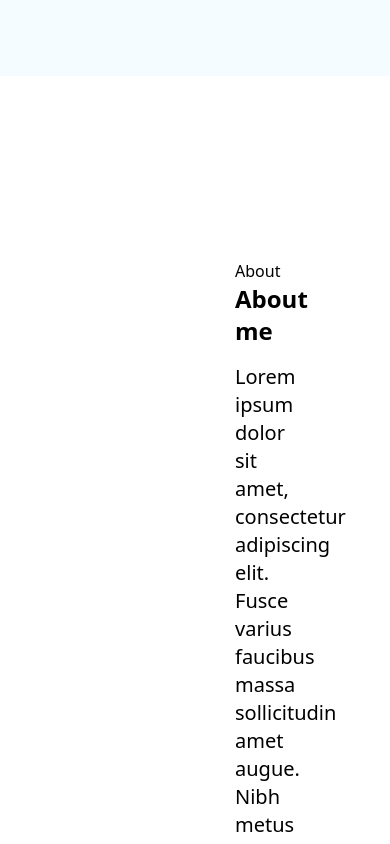
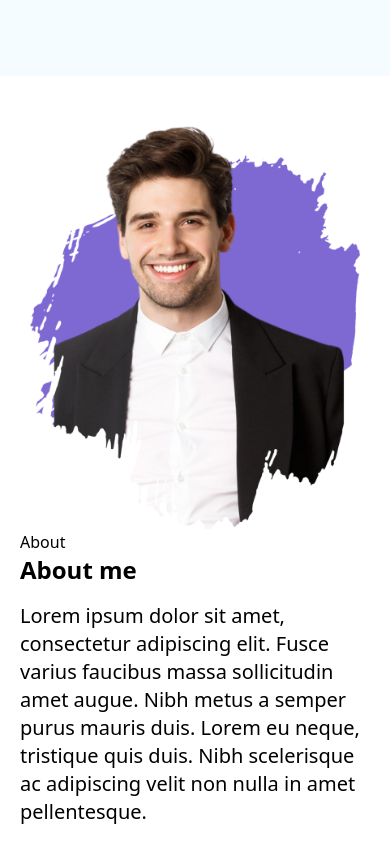
Before and after one commit to goofySunny/Portfolio, an Angular app: page /home in a window 390 px wide. Shown: the part 2260-3104 px from the top of the page. Built offline with nearby package versions, Linux system fonts and the light colour scheme.

Commit message:
Responsive About me

```diff
--- a/src/app/pages/landing-page/landing-page.component.html
+++ b/src/app/pages/landing-page/landing-page.component.html
@@ -94,11 +94,12 @@
 
 
 <!-- About me -->
-<div class="py-[133px] px-[85.33px] flex justify-between items-center">
-    <div class="w-1/2">
+ <!-- Responsive -->
+<div class="md:py-[133px] md:px-[85.33px] flex justify-center md:justify-between md:items-center flex-col">
+    <div class="md:w-1/2 mx-[30px]">
         <img src="assets/About.png" alt="">
     </div>
-    <div class="w-1/2 ps-10">
+    <div class="md:w-1/2 md:ps-10 px-[20px]">
         About
         <h2 class="text-2xl font-bold">About me</h2>
         <p class="text-xl mt-4">Lorem ipsum dolor sit amet, consectetur adipiscing elit. Fusce varius faucibus massa
```
